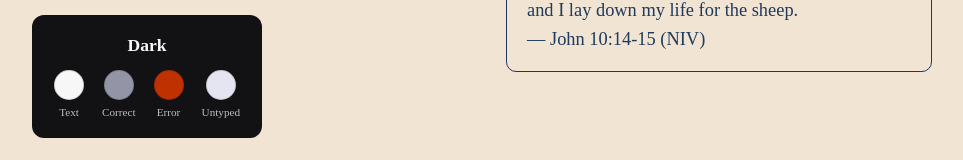
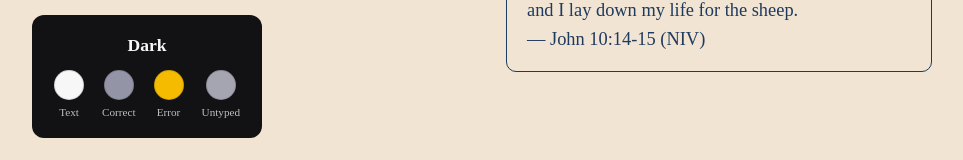
Before and after one commit to tgsech/bible, a React (Vite) app: page / in a window 1280 px wide. Shown: the part 1104-1264 px from the top of the page, without its empty margins (158-1121 px from the left). Built offline with nearby package versions, Linux system fonts and the light colour scheme; a web font is replaced by a local one.

Commit message:
Theme update (dark)

```diff
--- a/src/theme/themeOptions.ts
+++ b/src/theme/themeOptions.ts
@@ -68,8 +68,8 @@ export const PALETTES: ColorPalette[] = [
       bg: "#121215",
       text: "#f7f7f8",
       correct: "#9394a5",
-      incorrect: "#BF3100",
-      untyped: "#e4e5f1",
+      incorrect: "#F5BB00",
+      untyped: "#a4a5b1",
       cursor: "#f7f7f8",
       composing: "#f7f7f8",
       },
```
